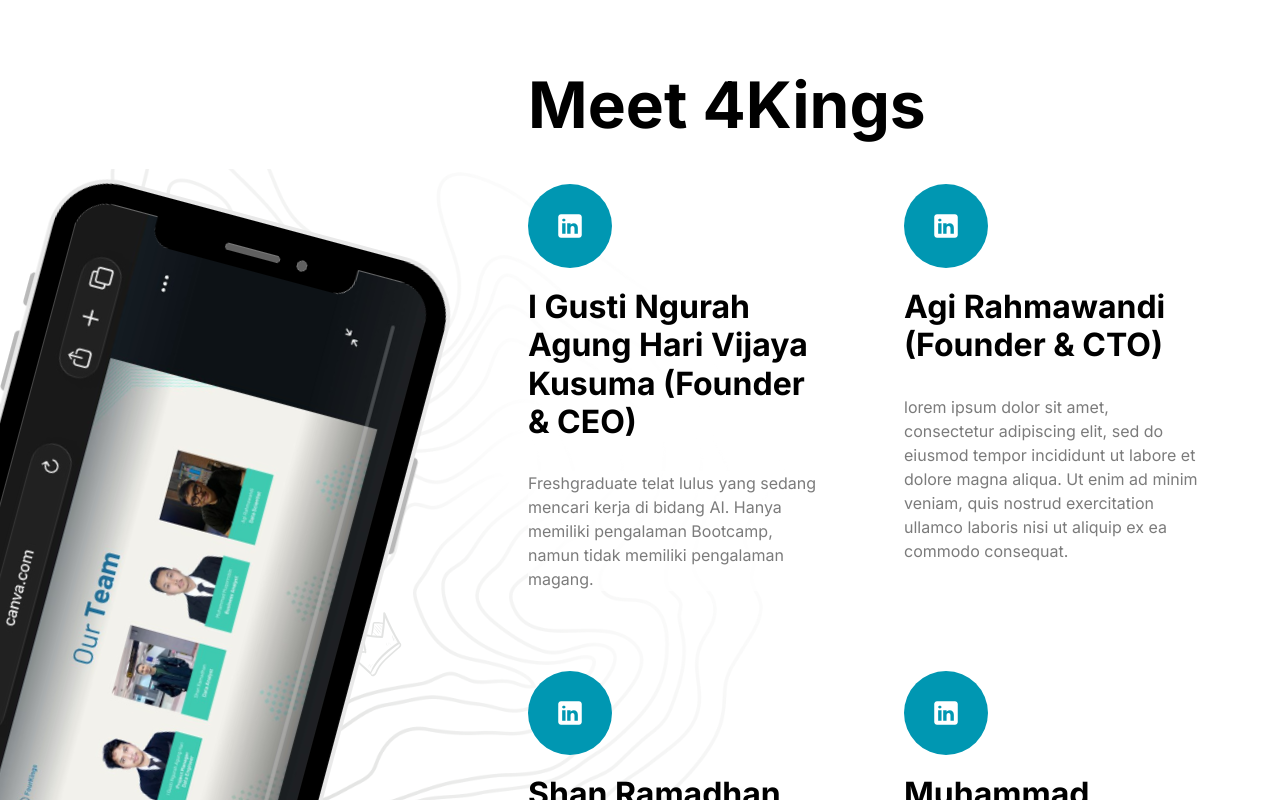
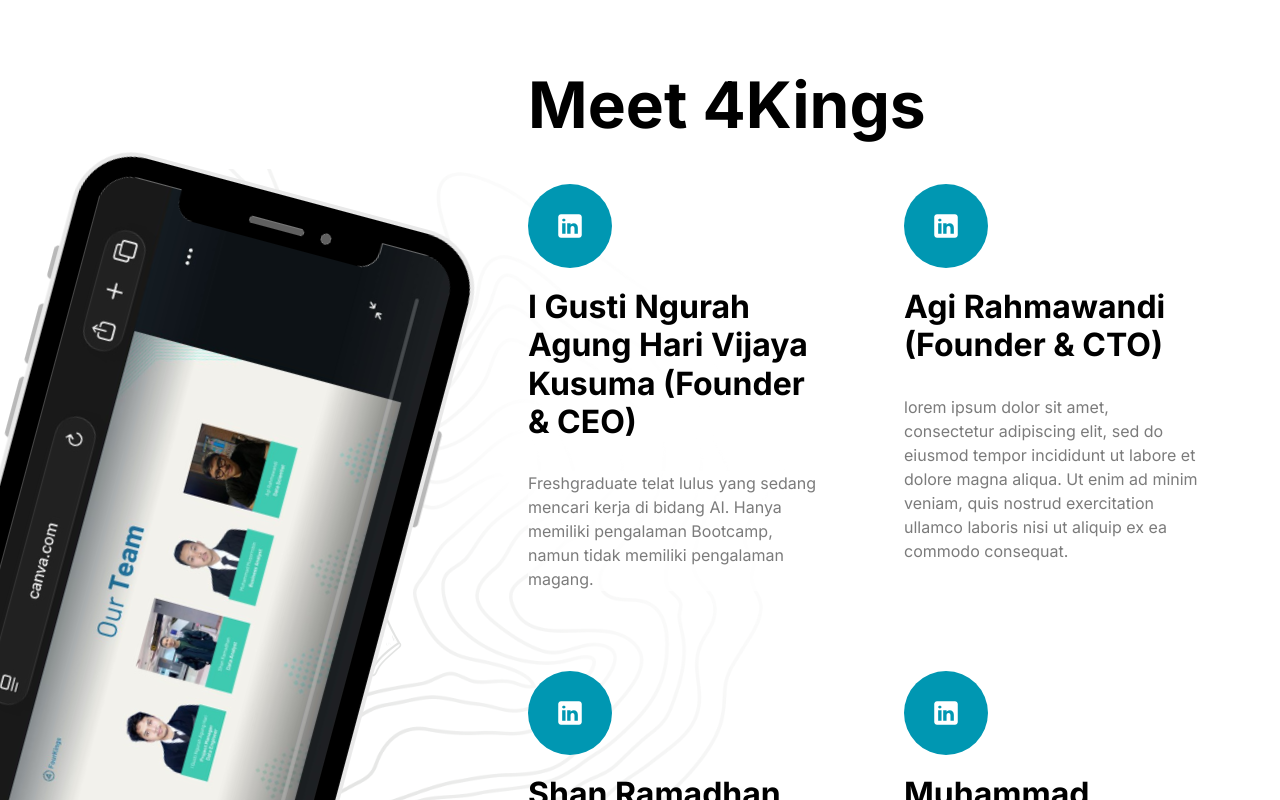
Before and after one commit to ardifx01/TemanHire.com, a Next.js app: page / in a window 1280 px wide. Shown: the part 2740-3540 px from the top of the page. Built offline with nearby package versions, Linux system fonts and the light colour scheme.

Commit message:
add 0.4.1

```diff
--- a/components/Feature.tsx
+++ b/components/Feature.tsx
@@ -5,14 +5,18 @@ import React from 'react'
 const Features = () => {
   return (
     <section id="4_kings"className="flex-col flexCenter overflow-hidden bg-feature-bg bg-center bg-no-repeat py-24">
-      <div className="max-container padding-container relative w-full flex justify-end">
-        <div className="flex flex-1 lg:min-h-[900px]">
+      <div className=" max-container padding-container relative w-full flex justify-end">
+        <div className=" flex flex-1 lg:min-h-[900px]">
           <Image
             src="/phone2.png"
             alt="phone"
             width={440}
             height={1000}
-            className="feature-phone"
+            className="
+            feature-phone
+            lg:absolute lg:left-0 lg:top-1/2 lg:-translate-y-1/2
+            lg:-translate-x-10   // geser ke kiri 10px (atur sesuai kebutuhan)
+          "
           />
         </div>
 
```
Also changed, not shown: 2 other files (tests, documents, lock files or other folders).
